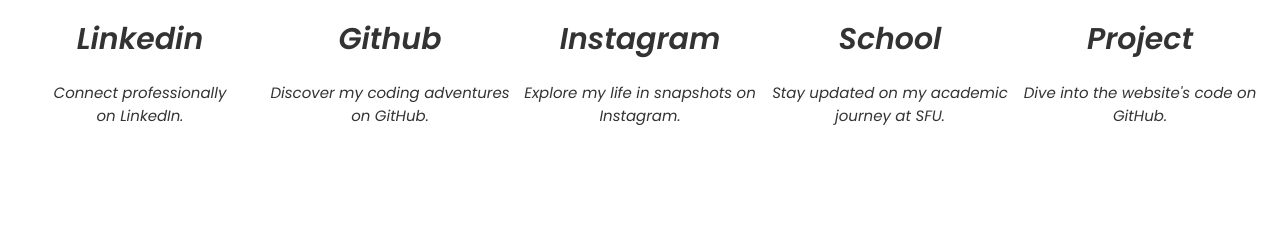
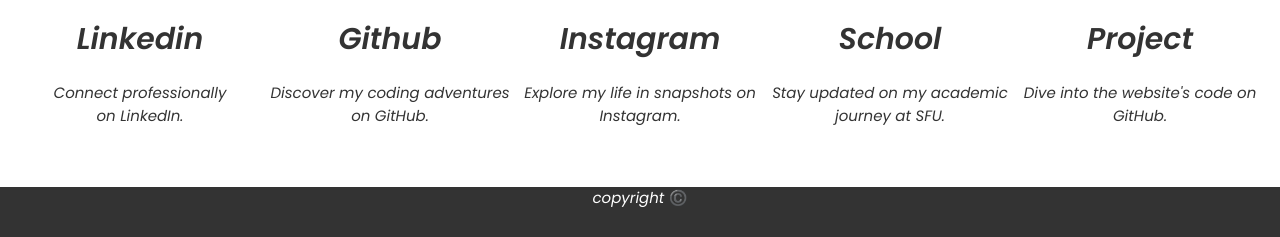
Before and after one commit to Toshiki-Isokawa/Personal-Website, a plain HTML site: page website/index.html in a window 1280 px wide. Shown: the part 2233-2470 px from the top of the page. Before the commit the page ends 2405 px from the top, so only its background shows below. Drawn offline with Linux system fonts and the light colour scheme.

Commit message:
Created footer

```diff
--- a/website/aasets/css/style.css
+++ b/website/aasets/css/style.css
@@ -152,3 +152,13 @@ overview image
 .card-description{
     padding: 0;
 }
+
+.footer {
+    background-color: #333;
+    height: 50px;
+}
+
+.footer-description {
+    color: white;
+    text-align: center;
+}
--- a/website/index.html
+++ b/website/index.html
@@ -139,6 +139,11 @@
                 </article>
             </li>
         </ul>
+    </section>
+
+    <footer class="footer">
+        <p class="footer-description">copyright ©️</p>
+    </footer>
 
     <script src="./aasets/js/app.js"></script>
 </body>
```
